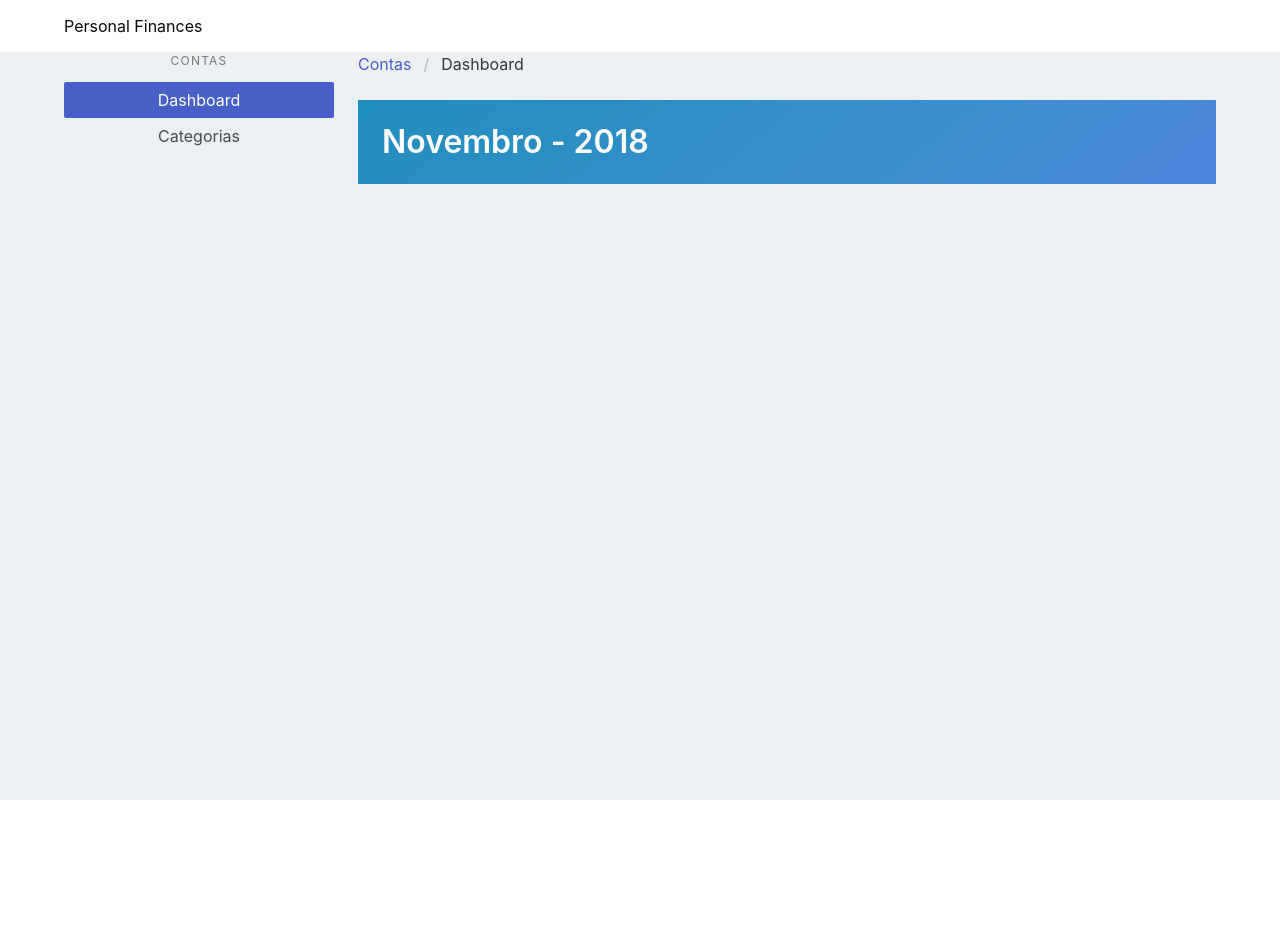
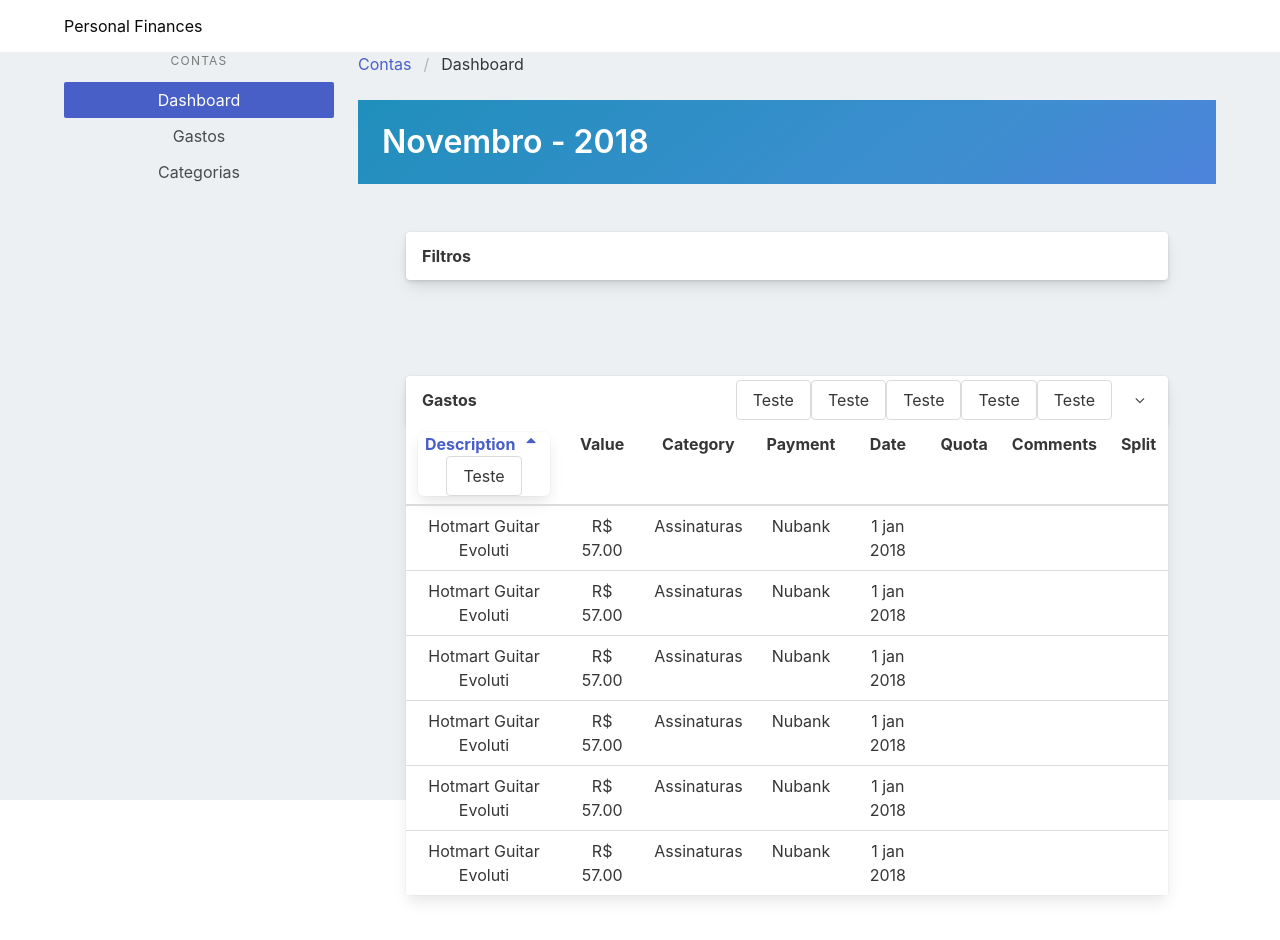
Before and after one commit to vitorog/personal-finances-dashboard, a React (Create React App) app in the folder frontend/: page / in a window 1280 px wide. Shown: the top 940 px of the page. Before the commit the page ends 800 px from the top, so only its background shows below. Built offline with nearby package versions, Linux system fonts and the light colour scheme.

Commit message:
More experiments with frontend

```diff
--- a/frontend/src/App.js
+++ b/frontend/src/App.js
@@ -1,11 +1,12 @@
 import React, { Component } from "react";
 import logo from "./logo.svg";
 import "./App.css";
-import styled from 'styled-components';
+import styled from "styled-components";
 import Dashboard from "./feature/dashboard/Dashboard";
 import Sidebar from "./feature/layout/Sidebar";
 import Navbar from "./feature/layout/Navbar";
 import Breadcrumb from "./feature/layout/Breadcrumb";
+import Purchases from "./feature/dashboard/Expenses";
 
 class App extends Component {
   render() {
@@ -16,17 +17,19 @@ class App extends Component {
           <h1 className="App-title">Welcome to React</h1>
         </header> */}
         <Navbar />
-        <div class="container">
-          <div class="columns">
-            <div class="column is-3"><Sidebar/></div>
-            <div class="column is-9">
-              <Breadcrumb/>
-              <Dashboard/>
+        <div className="container">
+          <div className="columns">
+            <div className="column is-3">
+              <Sidebar />
+            </div>
+            <div className="column is-9">
+              <Breadcrumb />
+              <Dashboard />
+              <Purchases />
             </div>
           </div>
         </div>
       </div>
-
     );
   }
 }
--- /dev/null
+++ b/frontend/src/feature/dashboard/Expenses.js
@@ -0,0 +1,152 @@
+import React, { Component } from "react";
+
+class Purchases extends Component {
+  constructor(props) {
+    super(props);
+    this.state = {
+      purchases: [
+        {
+          description: "Hotmart Guitar Evoluti",
+          value: "5700",
+          category: "Assinaturas",
+          paymentMethod: "Nubank",
+          date: "1 jan 2018",
+          nubnakId: "5a4a251b-ac2d-4d3a-8a56-ef7b0c84c995"
+        },
+        {
+          description: "Hotmart Guitar Evoluti",
+          value: "5700",
+          category: "Assinaturas",
+          paymentMethod: "Nubank",
+          date: "1 jan 2018",
+          nubnakId: "5a4a251b-ac2d-4d3a-8a56-ef7b0c84c995"
+        },
+        {
+          description: "Hotmart Guitar Evoluti",
+          value: "5700",
+          category: "Assinaturas",
+          paymentMethod: "Nubank",
+          date: "1 jan 2018",
+          nubnakId: "5a4a251b-ac2d-4d3a-8a56-ef7b0c84c995"
+        },
+        {
+          description: "Hotmart Guitar Evoluti",
+          value: "5700",
+          category: "Assinaturas",
+          paymentMethod: "Nubank",
+          date: "1 jan 2018",
+          nubnakId: "5a4a251b-ac2d-4d3a-8a56-ef7b0c84c995"
+        },
+        {
+          description: "Hotmart Guitar Evoluti",
+          value: "5700",
+          category: "Assinaturas",
+          paymentMethod: "Nubank",
+          date: "1 jan 2018",
+          nubnakId: "5a4a251b-ac2d-4d3a-8a56-ef7b0c84c995"
+        },
+        {
+          description: "Hotmart Guitar Evoluti",
+          value: "5700",
+          category: "Assinaturas",
+          paymentMethod: "Nubank",
+          date: "1 jan 2018",
+          nubnakId: "5a4a251b-ac2d-4d3a-8a56-ef7b0c84c995"
+        }
+      ]
+    };
+  }
+
+  render() {
+    return (
+      <div>
+        <section className="section">
+          <div className="card events-card">
+            <header className="card-header">
+              <p className="card-header-title">Filtros</p>
+            </header>
+          </div>
+        </section>
+        <section className="section">
+          <div className="card events-card">
+            <header className="card-header">
+              <p className="card-header-title">Gastos</p>
+              <nav className="level">
+                <div className="level-item">
+                  <button className="button">Teste</button>
+                  <button className="button">Teste</button>
+                  <button className="button">Teste</button>
+                  <button className="button">Teste</button>
+                  <button className="button">Teste</button>
+                </div>
+                <a
+                  href="#"
+                  className="card-header-icon"
+                  aria-label="more options"
+                >
+                  <span className="icon">
+                    <i className="fa fa-angle-down" aria-hidden="true" />
+                  </span>
+                </a>
+              </nav>
+            </header>
+            <div className="card-table">
+              <div className="content">{this.renderPurchases()}</div>
+            </div>
+          </div>
+        </section>
+      </div>
+    );
+  }
+
+  renderPurchases() {
+    return (
+      <table className="table is-fullwidth">
+        <thead>
+          <tr>
+            <th>
+              <nav className="panel">
+                <div>
+                  <a
+                    onClick={() => {
+                      console.log("HERE");
+                    }}
+                  >
+                    Description{" "}
+                    <span className="icon">
+                      <i className="fa fa-sort-asc" />
+                    </span>
+                  </a>
+                </div>
+                <button className="button">Teste</button>
+              </nav>
+            </th>
+            <th>Value</th>
+            <th>Category</th>
+            <th>Payment</th>
+            <th>Date</th>
+            <th>Quota</th>
+            <th>Comments</th>
+            <th>Split</th>
+          </tr>
+        </thead>
+        <tbody>
+          {this.state.purchases.map(p => (
+            <tr>
+              <td>{p.description}</td>
+              <td>R$ {(p.value / 100).toFixed(2)}</td>
+              <td>{p.category}</td>
+              <td>{p.paymentMethod}</td>
+              <td>{p.date}</td>
+              <td>{p.quota}</td>
+              <td>{p.comments}</td>
+              <td>{p.split}</td>
+            </tr>
+          ))}
+        </tbody>
+      </table>
+    );
+  }
+}
+
+export default Purchases;
--- a/frontend/src/feature/layout/Sidebar.js
+++ b/frontend/src/feature/layout/Sidebar.js
@@ -1,17 +1,22 @@
 import React, { Component } from "react";
 
 const Sidebar = () => {
-    return (
-        <aside class="menu is-hidden-mobile">
-            <p class="menu-label">
-                Contas
-                </p>
-            <ul class="menu-list">
-                <li><a class="is-active">Dashboard</a></li>
-                <li><a>Categorias</a></li>
-            </ul>
-        </aside>
-    )
-}
+  return (
+    <aside class="menu is-hidden-mobile">
+      <p class="menu-label">Contas</p>
+      <ul class="menu-list">
+        <li>
+          <a class="is-active">Dashboard</a>
+        </li>
+        <li>
+          <a>Gastos</a>
+        </li>
+        <li>
+          <a>Categorias</a>
+        </li>
+      </ul>
+    </aside>
+  );
+};
 
 export default Sidebar;
```
Also changed, not shown: frontend/package.json (+7 -2 lines), frontend/src/feature/dashboard/Purchases.js (deleted, +0 -87 lines), frontend/src/index.js (+8 -8 lines), 2 other files (tests, documents, lock files or other folders).
